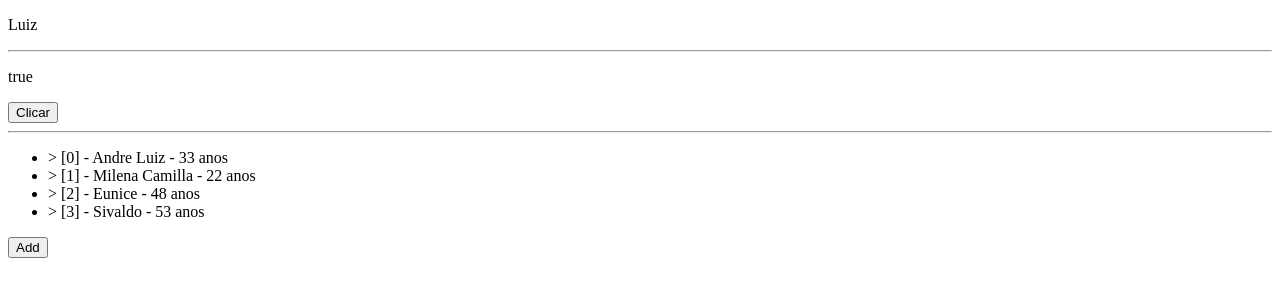
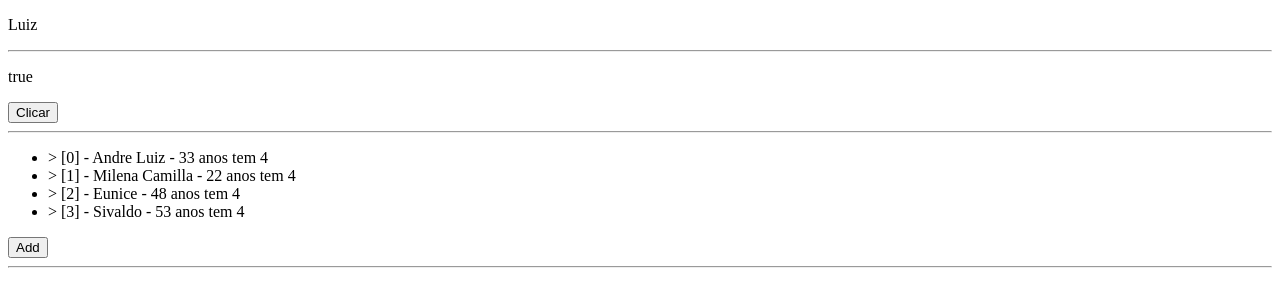
Before and after one commit to adventureandre/Estudos-Angular, an Angular app: page / in a window 1280 px wide. Shown: the top 306 px of the page. Built offline with nearby package versions, Linux system fonts and the light colour scheme.

Commit message:
Estudos angular ngFor e delete utilizando index

```diff
--- a/src/app/diretivas-estruturais/diretivas-estruturais.component.html
+++ b/src/app/diretivas-estruturais/diretivas-estruturais.component.html
@@ -13,8 +13,10 @@
 <hr>
 
 <ul>
-  <li *ngFor="let item of list; let i = index;" (click)="onClickEventList(i)">
-    > [{{i}}] - {{item.nome}} - {{item.idade}} anos</li>
+  <li *ngFor="let item of list; let i = index; let cout = count;" (click)="onClickEventList(i)">
+    > [{{i}}] - {{item.nome}} - {{item.idade}} anos tem {{cout}}</li>
 </ul>
 
 <button (click)="onClickAddList()">Add</button>
+
+<hr>
--- a/src/app/diretivas-estruturais/diretivas-estruturais.component.ts
+++ b/src/app/diretivas-estruturais/diretivas-estruturais.component.ts
@@ -1,4 +1,5 @@
 import {Component, OnInit} from '@angular/core';
+import {count} from "rxjs";
 
 @Component({
   selector: 'app-diretivas-estruturais',
@@ -36,4 +37,6 @@ export class DiretivasEstruturaisComponent implements OnInit {
   public onClickEventList(event: number){
     this.list.splice(event,1)
   }
+
+  protected readonly count = count;
 }
```
